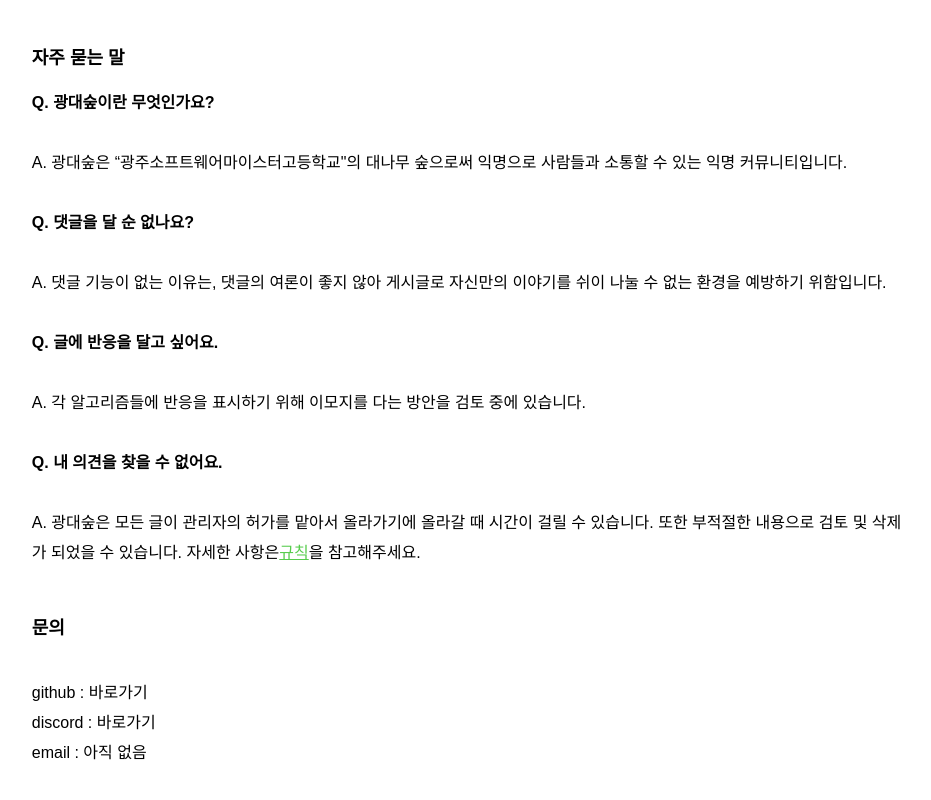
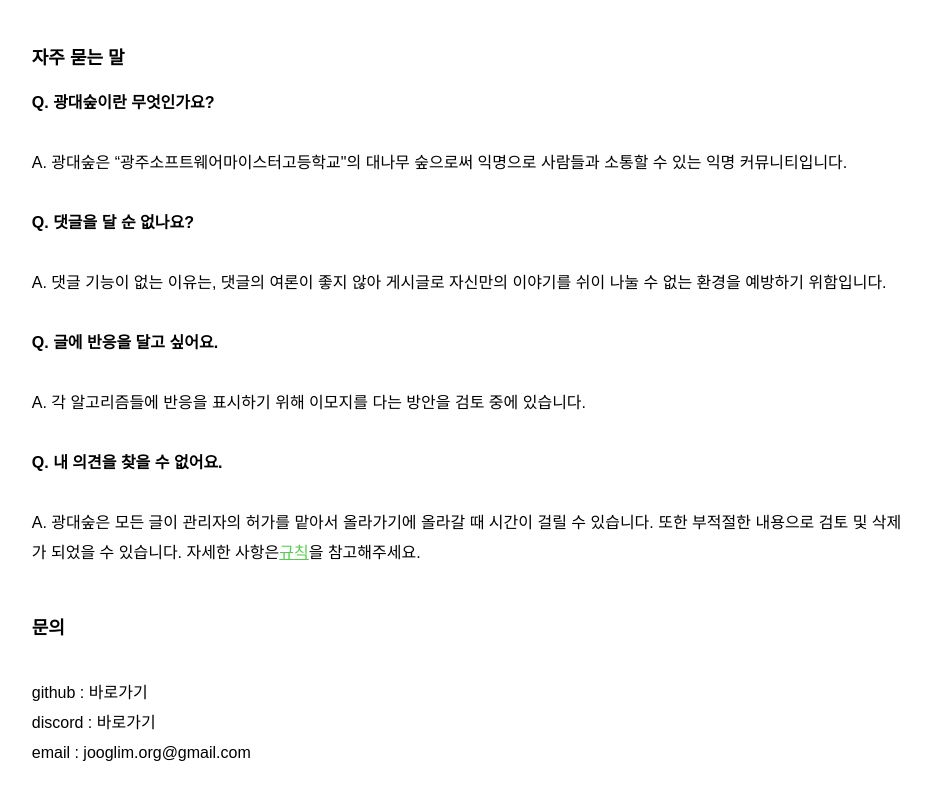
Before and after one commit to joog-lim/bamboo-front, a Next.js app: page /about in a window 1280 px wide. Shown: the part 434-1234 px from the top of the page, without its empty margins (173-1104 px from the left). Built offline with nearby package versions, Linux system fonts and the light colour scheme; a web font is replaced by a local one.

Commit message:
update: email 추가

```diff
--- a/src/components/descriptions/descContainer.tsx
+++ b/src/components/descriptions/descContainer.tsx
@@ -93,7 +93,7 @@ export const descAbout = () => {
           discord : <a href="https://discord.gg/x4Qq9Xr8F2">바로가기</a>
         </span>
         <br />
-        <span>email : 아직 없음</span>
+        <span>email : jooglim.org@gmail.com</span>
       </p>
     </article>
   );
```
